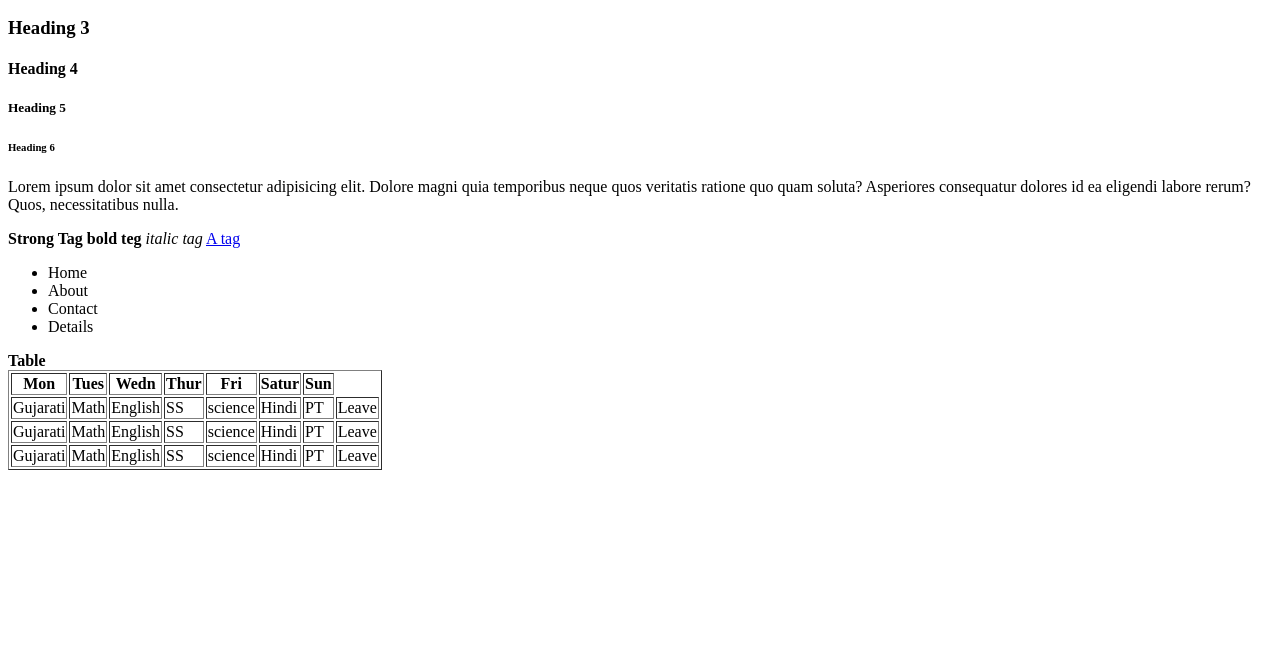
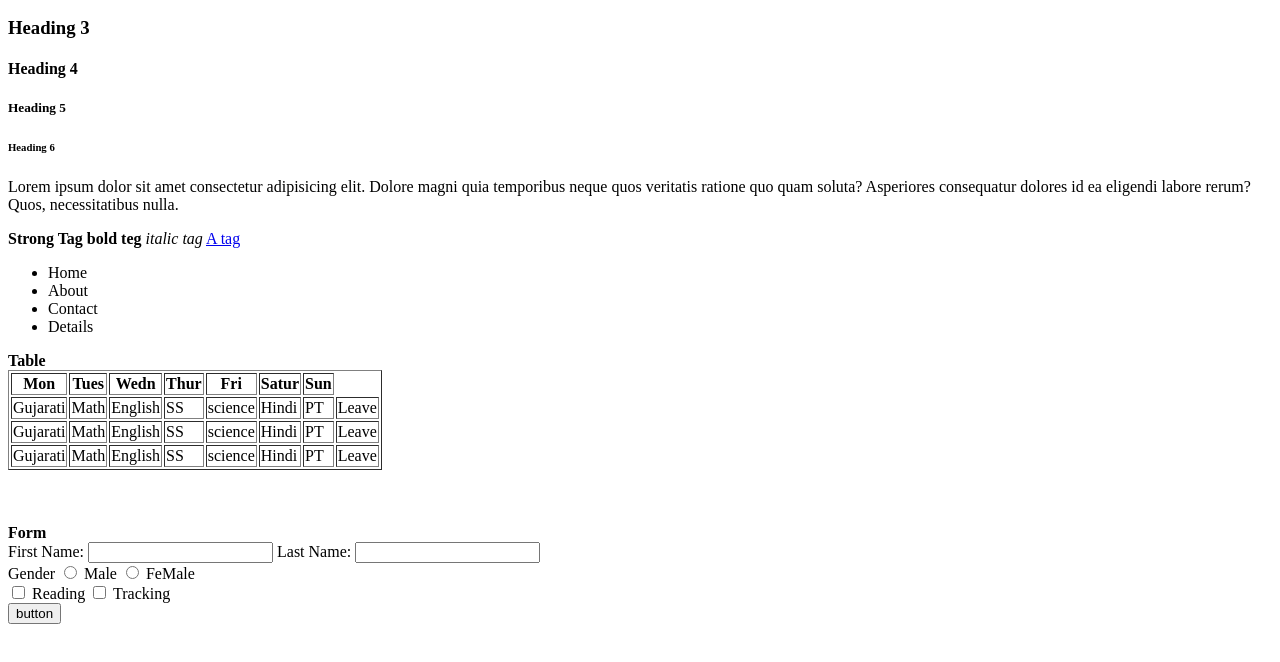
Before and after one commit to Divyesh-Godhani/Html, a plain HTML site: page index.html in a window 1280 px wide. Shown: the part 110-772 px from the top of the page. Drawn offline with Linux system fonts and the light colour scheme.

Commit message:
Add form code

```diff
--- a/index.html
+++ b/index.html
@@ -72,5 +72,23 @@
             <td>Leave</td>
         </tr>
     </Table>
+    <br>
+    <br>
+    <br>
+    <strong>Form</strong>
+    <form action="">
+        <label for="fname">First Name:</label>
+        <input type="text" name="fname" id="">
+        <label for="lname">Last Name:</label>
+        <input type="text" name="lname" id=""><br>
+        <label for="gender">Gender</label>
+        <input type="radio" name="gender" id=""> Male
+        <input type="radio" name="gender" id=""> FeMale <br>
+        <label for="Hobby"></label>
+        <input type="checkbox" name="Reading" id=""> Reading
+        <input type="checkbox" name="Tracking" id="">
+        Tracking <br>
+        <input type="button" value="button">
+    </form>
 </body>
 </html>
```
